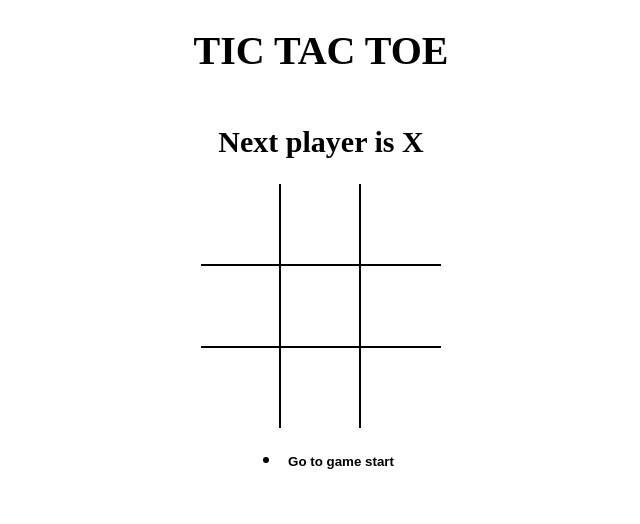
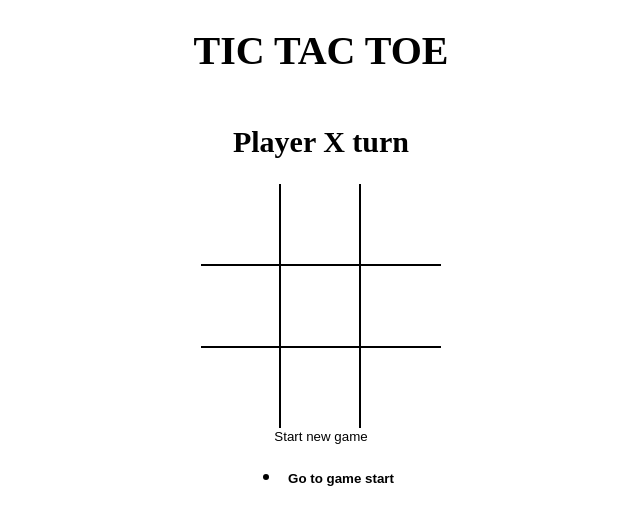
Before and after one commit to Vishuddhi-Jain/TicTacToe, a React (Vite) app: page / in a window 1280 px wide. Shown: the top 524 px of the page, without its empty margins (319-959 px from the left). Built offline with nearby package versions, Linux system fonts and the light colour scheme.

Commit message:
highlight winning states

```diff
--- a/src/App.jsx
+++ b/src/App.jsx
@@ -1,21 +1,19 @@
 import React, { useState } from 'react';
-import Board from './components/Board';
+import Board from './components/Board.jsx';
 import History from './components/History.jsx';
+import StatusMessage from './components/StatusMessage.jsx';
 import { calculateWinner } from './helper.jsx';
 
 import './styles/root.scss';
 
+const NEW_GAME = [{ board: Array(9).fill(null), isXNext: true }];
+
 const App = () => {
-  const [history, setHistory] = useState([
-    { board: Array(9).fill(null), isXNext: true },
-  ]);
+  const [history, setHistory] = useState(NEW_GAME);
   const [currentMove, setCurrentMove] = useState(0);
   const current = history[currentMove];
 
-  const winner = calculateWinner(current.board);
-  const message = winner
-    ? `Winner is ${winner}`
-    : `Next player is ${current.isXNext ? 'X' : 'O'}`;
+  const { winner, winningSquares } = calculateWinner(current.board);
 
   const handleSquareClick = position => {
     if (current.board[position] || winner) {
@@ -43,11 +41,23 @@ const App = () => {
     setCurrentMove(move);
   };
 
+  const onNewGame = () => {
+    setHistory(NEW_GAME);
+    setCurrentMove(0);
+  };
+
   return (
     <div className="app">
       <h1>TIC TAC TOE</h1>
-      <h2>{message}</h2>
-      <Board board={current.board} handleSquareClick={handleSquareClick} />
+      <StatusMessage winner={winner} current={current} />
+      <Board
+        board={current.board}
+        handleSquareClick={handleSquareClick}
+        winningSquares={winningSquares}
+      />
+      <button type="button" onClick={onNewGame}>
+        Start new game
+      </button>
       <History history={history} moveTo={moveTo} currentMove={currentMove} />
     </div>
   );
--- a/src/components/Board.jsx
+++ b/src/components/Board.jsx
@@ -1,12 +1,15 @@
 import React from 'react';
 import Square from './Square.jsx';
 
-const Board = ({ board, handleSquareClick }) => {
+const Board = ({ board, handleSquareClick, winningSquares }) => {
   const renderSquare = position => {
+    const isWinningSquare = winningSquares.includes(position);
+
     return (
       <Square
         value={board[position]}
         onClick={() => handleSquareClick(position)}
+        isWinningSquare={isWinningSquare}
       />
     );
   };
--- a/src/components/Square.jsx
+++ b/src/components/Square.jsx
@@ -1,8 +1,13 @@
 import React from 'react';
 
-const Square = ({ value, onClick }) => {
+const Square = ({ value, onClick, isWinningSquare }) => {
   return (
-    <button type="button" className="square" onClick={onClick}>
+    <button
+      type="button"
+      className="square"
+      onClick={onClick}
+      style={{ fontWeight: isWinningSquare ? 'bold' : 'normal' }}
+    >
       {value}
     </button>
   );
--- /dev/null
+++ b/src/components/StatusMessage.jsx
@@ -0,0 +1,15 @@
+import React from 'react';
+
+const StatusMessage = ({ winner, current }) => {
+  const noMovesLeft = current.board.every(el => el !== null);
+
+  return (
+    <h2>
+      {winner && `Winner is ${winner}`}
+      {!winner && !noMovesLeft && ` Player ${current.isXNext ? 'X' : 'O'} turn`}
+      {!winner && noMovesLeft && 'X and O tied'}
+    </h2>
+  );
+};
+
+export default StatusMessage;
--- a/src/helper.jsx
+++ b/src/helper.jsx
@@ -12,8 +12,14 @@ export function calculateWinner(squares) {
   for (let i = 0; i < lines.length; i++) {
     const [a, b, c] = lines[i];
     if (squares[a] && squares[a] === squares[b] && squares[a] === squares[c]) {
-      return squares[a];
+      return {
+        winner: squares[a],
+        winningSquares: [a, b, c],
+      };
     }
   }
-  return null;
+  return {
+    winner: null,
+    winningSquares: [],
+  };
 }
```
Also changed, not shown: package.json (+1 -6 lines).
